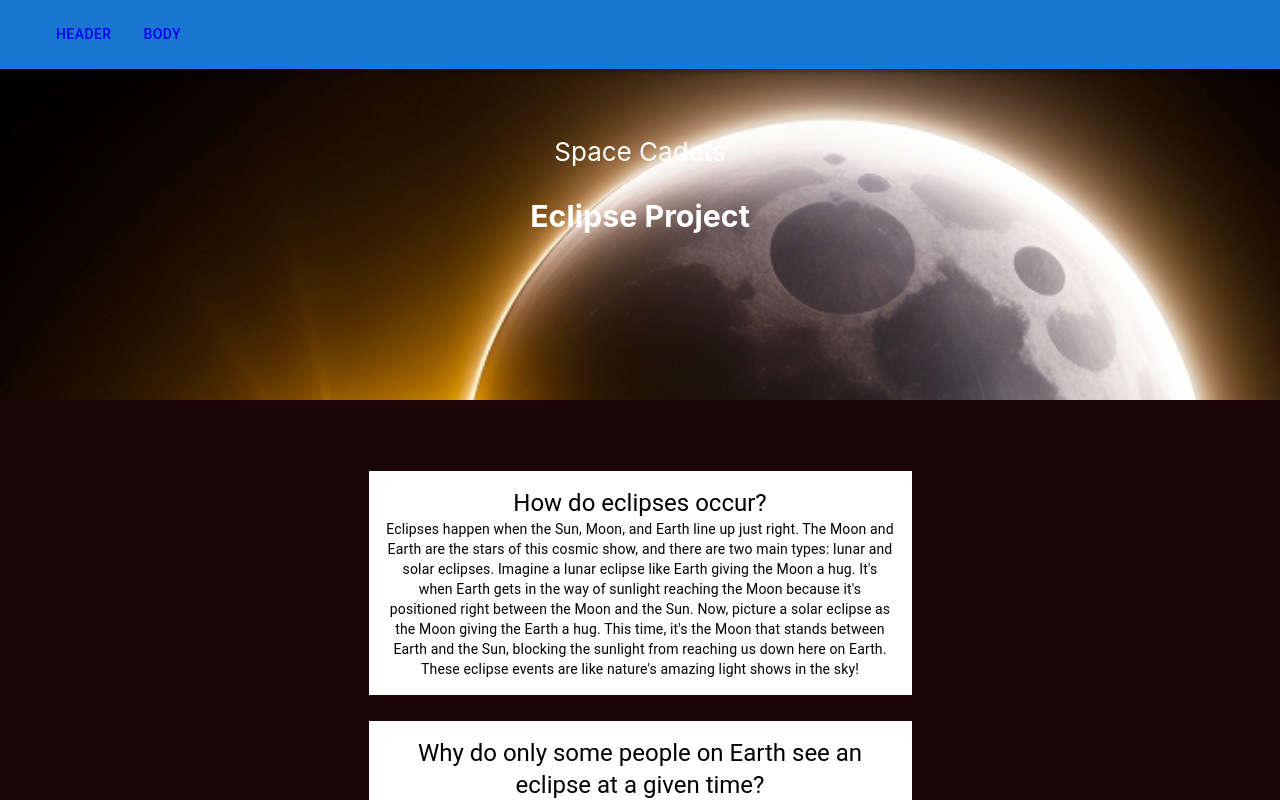
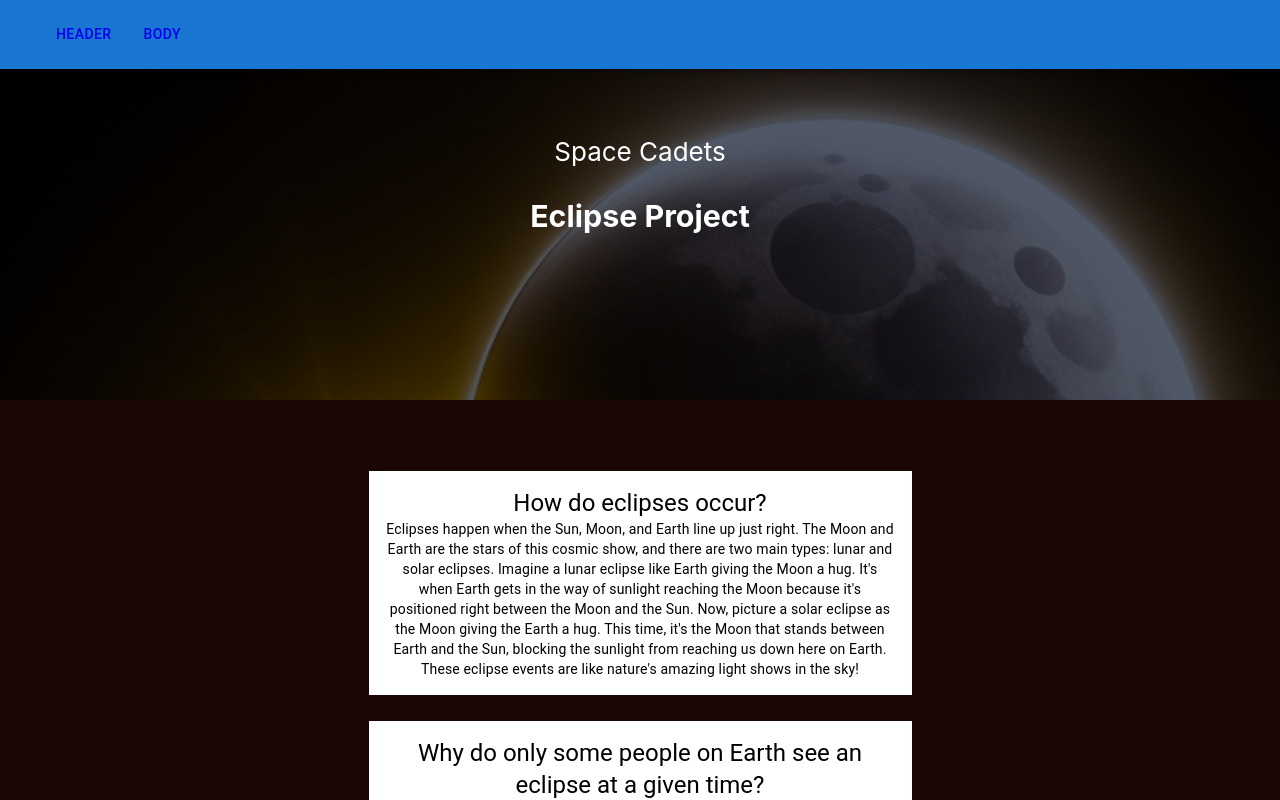
Before and after one commit to AlissonRoss/eclipse-NASA-challenge-2023, a React (Create React App) app: page / in a window 1280 px wide. Shown: the top 800 px of the page. Built offline with nearby package versions, Linux system fonts and the light colour scheme.

Commit message:
background image made lighter

```diff
--- a/src/App.css
+++ b/src/App.css
@@ -14,7 +14,8 @@
 }
 
 .App-header{
-  background-image: url('./Images/Moon.png');
+  background-image:  url('./Images/Moon.png');
+  background-blend-mode: overlay;
   background-repeat: no-repeat;
   background-position: center top;
 }
```
